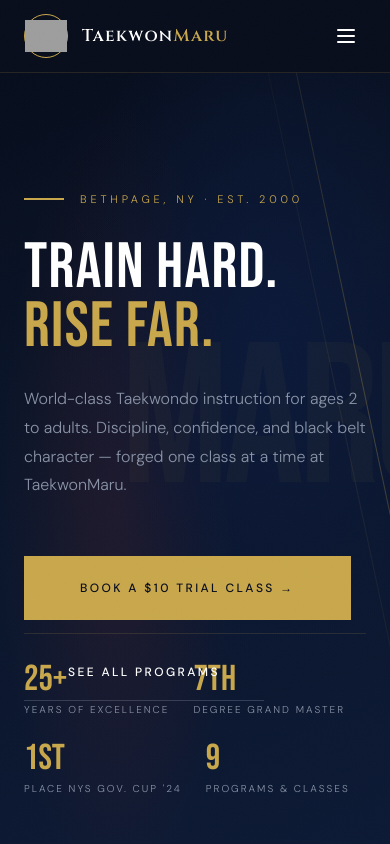
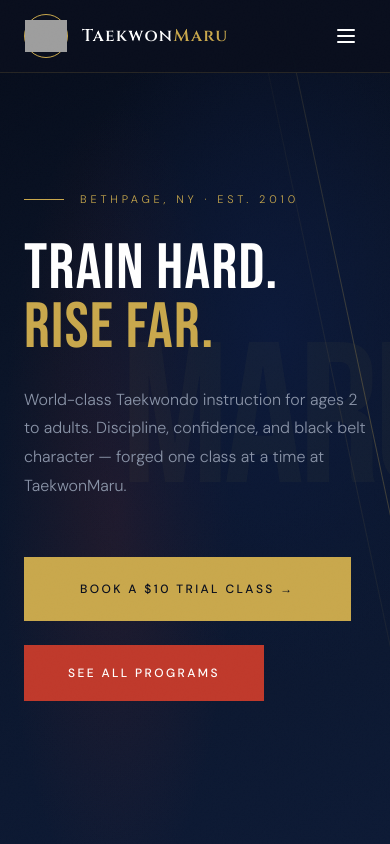
Before and after one commit to akabhowmick/taekwonmaru-2026, a React (Vite) app: page / in a window 390 px wide. Shown: the top 844 px of the page. Built offline with nearby package versions, Linux system fonts and the light colour scheme; grey boxes are pictures that could not be loaded.

Commit message:
add footer changes

```diff
--- a/src/components/Footer.tsx
+++ b/src/components/Footer.tsx
@@ -38,7 +38,7 @@
             </div>
             <p className="text-[13px] leading-[1.8] text-white max-w-[260px] mb-7">
               World-class Taekwondo instruction for the whole family. Building champions in sport
-              and in life since 2000.
+              and in life since 2010.
             </p>
             <address className="text-xs leading-[1.9] text-white not-italic">
               611 Hicksville Rd. Bethpage, NY 11714
--- a/src/pages/AboutPage.tsx
+++ b/src/pages/AboutPage.tsx
@@ -33,7 +33,7 @@
         <div className="relative z-10 max-w-4xl mx-auto text-center">
           <div className="flex items-center justify-center gap-3.5 mb-6">
             <span className="w-10 h-[1.5px] bg-gold" />
-            <span className="text-[11px] uppercase tracking-[0.35em] text-gold">Since 2000</span>
+            <span className="text-[11px] uppercase tracking-[0.35em] text-gold">Since 2010</span>
             <span className="w-10 h-[1.5px] bg-gold" />
           </div>
           <h1 className="font-bebas text-[clamp(56px,8vw,110px)] leading-[0.9] text-white mb-6">
--- a/src/pages/HomePage.tsx
+++ b/src/pages/HomePage.tsx
@@ -75,7 +75,7 @@
           <div className="flex items-center gap-4 mb-8 animate-[fadeUp_0.6s_ease-out_forwards]">
             <span className="w-10 h-[1.5px] bg-gold" />
             <span className="text-[11px] uppercase tracking-[0.35em] text-gold">
-              Bethpage, NY · Est. 2000
+              Bethpage, NY · Est. 2010
             </span>
           </div>
 
@@ -99,14 +99,14 @@
                 Book a $10 Trial Class →
               </Button>
             </Link>
-            <Link to="/programs">
-              <Button variant="ghost">See All Programs</Button>
+            <Link aria-label={`Read over our programs`} to="/programs">
+              <Button variant="red">See All Programs</Button>
             </Link>
           </div>
         </div>
 
         {/* Trust bar */}
-        <div className="absolute bottom-12 left-6 right-6 lg:left-16 lg:right-16 flex flex-wrap items-center gap-6 lg:gap-12 border-t border-border pt-7">
+        <div className="hidden absolute bottom-12 left-6 right-6 lg:left-16 lg:right-16 md:flex flex-wrap items-center gap-6 lg:gap-12 border-t border-border pt-7">
           <div className="flex flex-col gap-1">
             <span className="font-bebas text-4xl text-gold leading-none">25+</span>
             <span className="text-[10px] uppercase tracking-[0.2em] text-muted">
@@ -211,7 +211,7 @@
               <br />
               <span className="text-gold">Program</span>
             </h2>
-            <Link to="/programs">
+            <Link aria-label={`Read over our programs`} to="/programs">
               <Button variant="ghost">View All Programs →</Button>
             </Link>
           </div>
@@ -239,7 +239,11 @@
                 {program.name}
               </h3>
               <p className="text-[13px] leading-[1.8] text-muted mb-7">{program.desc}</p>
-              <Link to="/contact" className="inline-block">
+              <Link
+                aria-label="Go to the contact page to schedule a trial class!"
+                to="/contact"
+                className="inline-block"
+              >
                 <ArrowRight className="text-gold-dim group-hover:text-gold group-hover:translate-x-1.5 transition-all" />
               </Link>
             </div>
```
